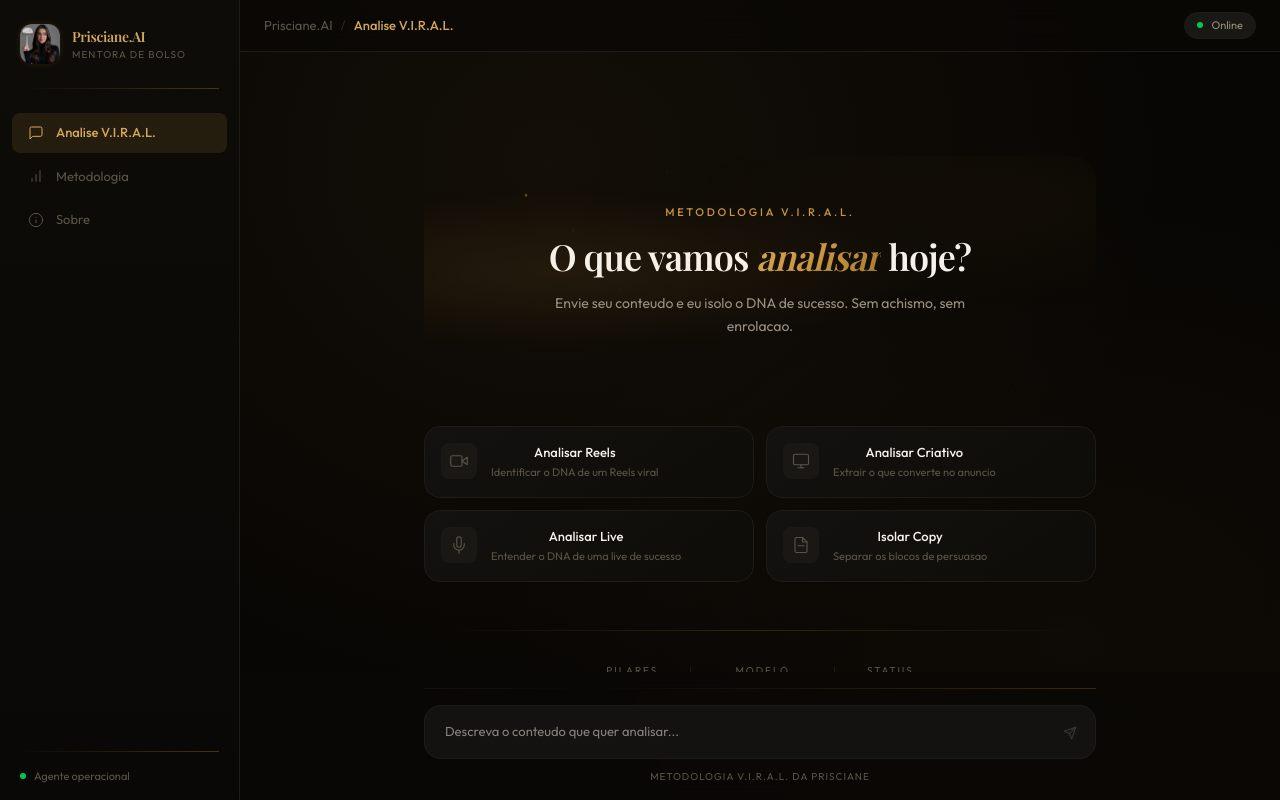
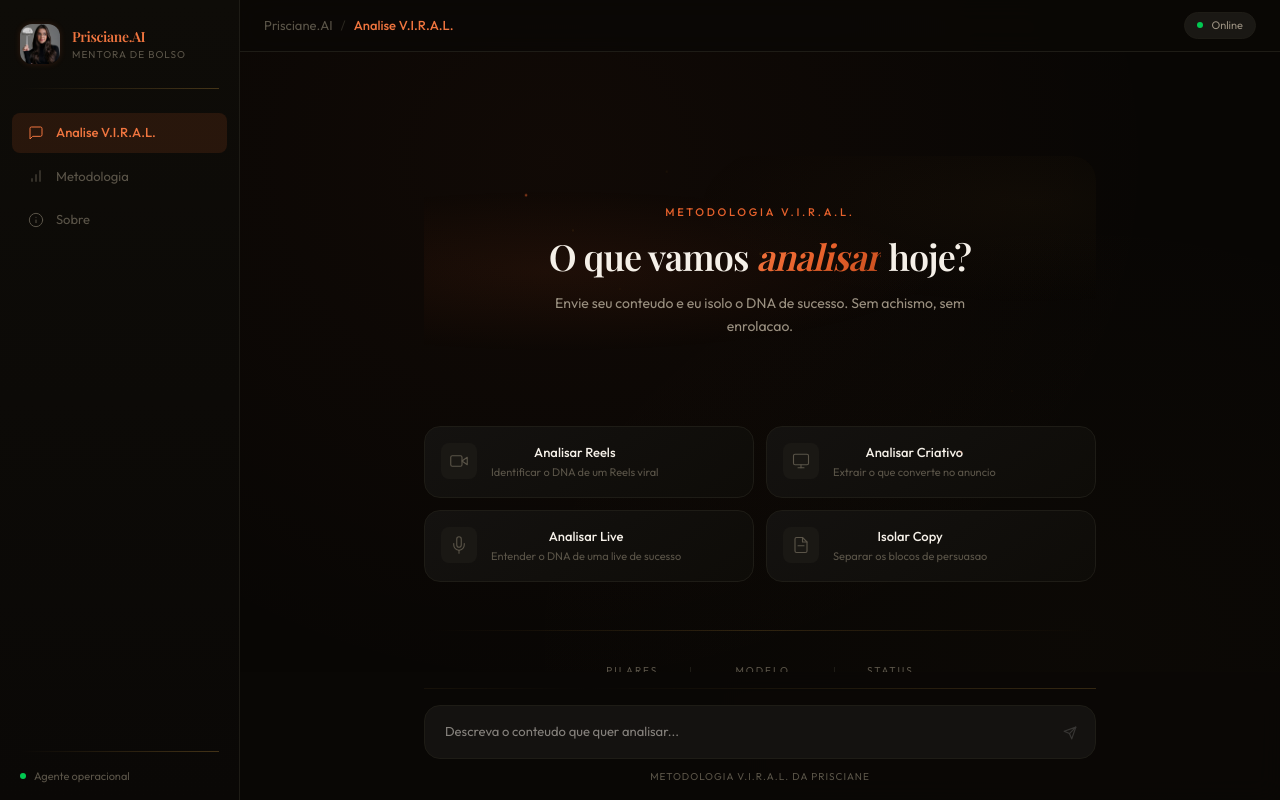
Before and after one commit to priscianeepereira-afk/prisciane-ai, a Next.js app: page / in a window 1280 px wide. Built offline with nearby package versions, Linux system fonts and the light colour scheme.

Commit message:
Ajuste: laranja vibrante como cor principal, dourado apenas nos detalhes decorativos

```diff
--- a/src/app/globals.css
+++ b/src/app/globals.css
@@ -3,11 +3,13 @@
 :root {
   --background: #080604;
   --foreground: #f5f0e8;
-  --accent: #C8963E;
-  --accent-light: #D4A85C;
-  --accent-dark: #A67B2E;
-  --accent-glow: rgba(200, 150, 62, 0.12);
-  --accent-glow-strong: rgba(200, 150, 62, 0.25);
+  --accent: #E8622C;
+  --accent-light: #F0753F;
+  --accent-dark: #C74E1E;
+  --accent-glow: rgba(232, 98, 44, 0.12);
+  --accent-glow-strong: rgba(232, 98, 44, 0.25);
+  --gold: #C8963E;
+  --gold-light: rgba(200, 150, 62, 0.15);
   --surface: #0e0c08;
   --surface-raised: #141210;
   --surface-light: #1a1814;
@@ -76,13 +78,13 @@ body {
 }
 
 @keyframes glow-breathe {
-  0%, 100% { box-shadow: 0 0 6px rgba(200, 150, 62, 0.15); }
-  50% { box-shadow: 0 0 20px rgba(200, 150, 62, 0.35); }
+  0%, 100% { box-shadow: 0 0 6px rgba(232, 98, 44, 0.15); }
+  50% { box-shadow: 0 0 20px rgba(232, 98, 44, 0.35); }
 }
 
 @keyframes border-glow-pulse {
   0%, 100% { border-color: var(--border); }
-  50% { border-color: rgba(200, 150, 62, 0.3); }
+  50% { border-color: rgba(232, 98, 44, 0.3); }
 }
 
 .animate-fade-in {
@@ -99,13 +101,13 @@ body {
 
 /* Gradient backgrounds */
 .gradient-warm {
-  background: radial-gradient(ellipse at 30% 20%, rgba(200, 150, 62, 0.06) 0%, transparent 60%),
-              radial-gradient(ellipse at 80% 80%, rgba(200, 150, 62, 0.03) 0%, transparent 50%);
+  background: radial-gradient(ellipse at 30% 20%, rgba(232, 98, 44, 0.04) 0%, transparent 60%),
+              radial-gradient(ellipse at 80% 80%, rgba(200, 150, 62, 0.02) 0%, transparent 50%);
 }
 
 .gradient-hero {
-  background: radial-gradient(ellipse at 20% 50%, rgba(200, 150, 62, 0.1) 0%, transparent 50%),
-              radial-gradient(ellipse at 90% 20%, rgba(160, 120, 40, 0.05) 0%, transparent 40%);
+  background: radial-gradient(ellipse at 20% 50%, rgba(232, 98, 44, 0.07) 0%, transparent 50%),
+              radial-gradient(ellipse at 90% 20%, rgba(200, 150, 62, 0.04) 0%, transparent 40%);
 }
 
 .gradient-sidebar {
@@ -128,9 +130,9 @@ body {
 }
 
 .card-luxury:hover {
-  border-color: rgba(200, 150, 62, 0.3);
-  box-shadow: 0 4px 24px rgba(200, 150, 62, 0.06),
-              inset 0 1px 0 rgba(200, 150, 62, 0.05);
+  border-color: rgba(232, 98, 44, 0.3);
+  box-shadow: 0 4px 24px rgba(232, 98, 44, 0.06),
+              inset 0 1px 0 rgba(232, 98, 44, 0.05);
   transform: translateY(-1px);
 }
 
@@ -142,8 +144,8 @@ body {
 
 .input-luxury:focus-within {
   border-color: var(--accent);
-  box-shadow: 0 0 0 3px rgba(200, 150, 62, 0.08),
-              0 0 16px rgba(200, 150, 62, 0.06);
+  box-shadow: 0 0 0 3px rgba(232, 98, 44, 0.08),
+              0 0 16px rgba(232, 98, 44, 0.06);
 }
 
 /* Particles effect */
@@ -208,7 +210,7 @@ body {
 
 /* Gold text gradient */
 .text-gold {
-  background: linear-gradient(135deg, #D4A85C 0%, #C8963E 50%, #A67B2E 100%);
+  background: linear-gradient(135deg, #F0753F 0%, #E8622C 50%, #C74E1E 100%);
   -webkit-background-clip: text;
   -webkit-text-fill-color: transparent;
   background-clip: text;
```
